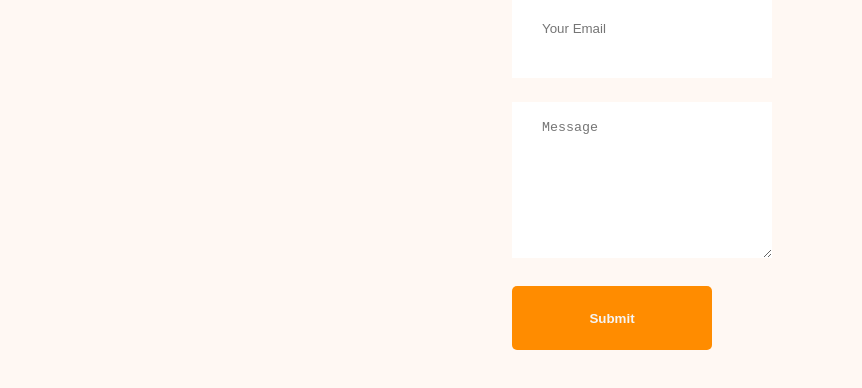
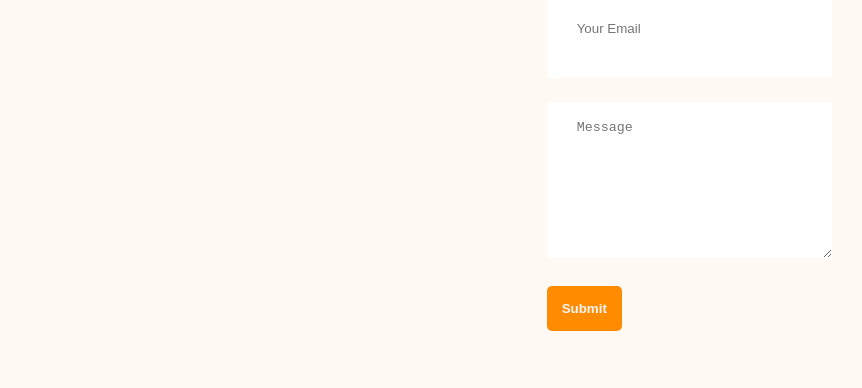
Before and after one commit to HasibUddin1/developer-portfolio, a plain HTML site: page index.html in a window 1280 px wide. Shown: the part 3307-3695 px from the top of the page, without its empty margins (238-1100 px from the left). Drawn offline with Linux system fonts and the light colour scheme.

```diff
--- a/styles/portfolio.css
+++ b/styles/portfolio.css
@@ -198,12 +198,12 @@ main {
 .info-form{
     gap: 24px;
 }
-.contact input, textarea{
+.contact input[type="text"], input[type="email"], textarea{
     margin-bottom: 24px;
     border: none;
-    width: 200px;
+    width: 100%;
     padding: 18px 30px;
 }
-input{
+input[type="text"], input[type="email"]{
     height: 64px;
 }
```
